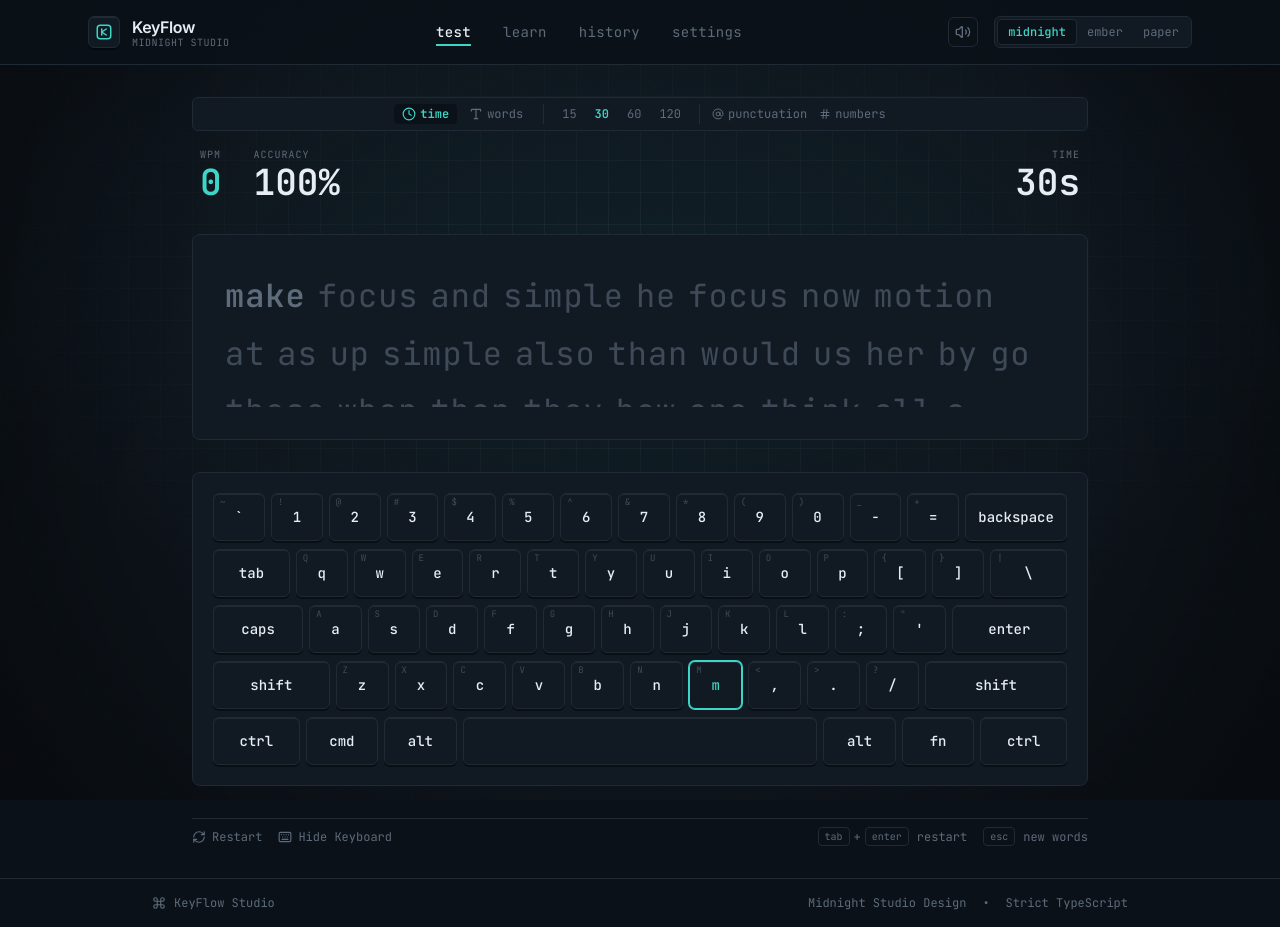
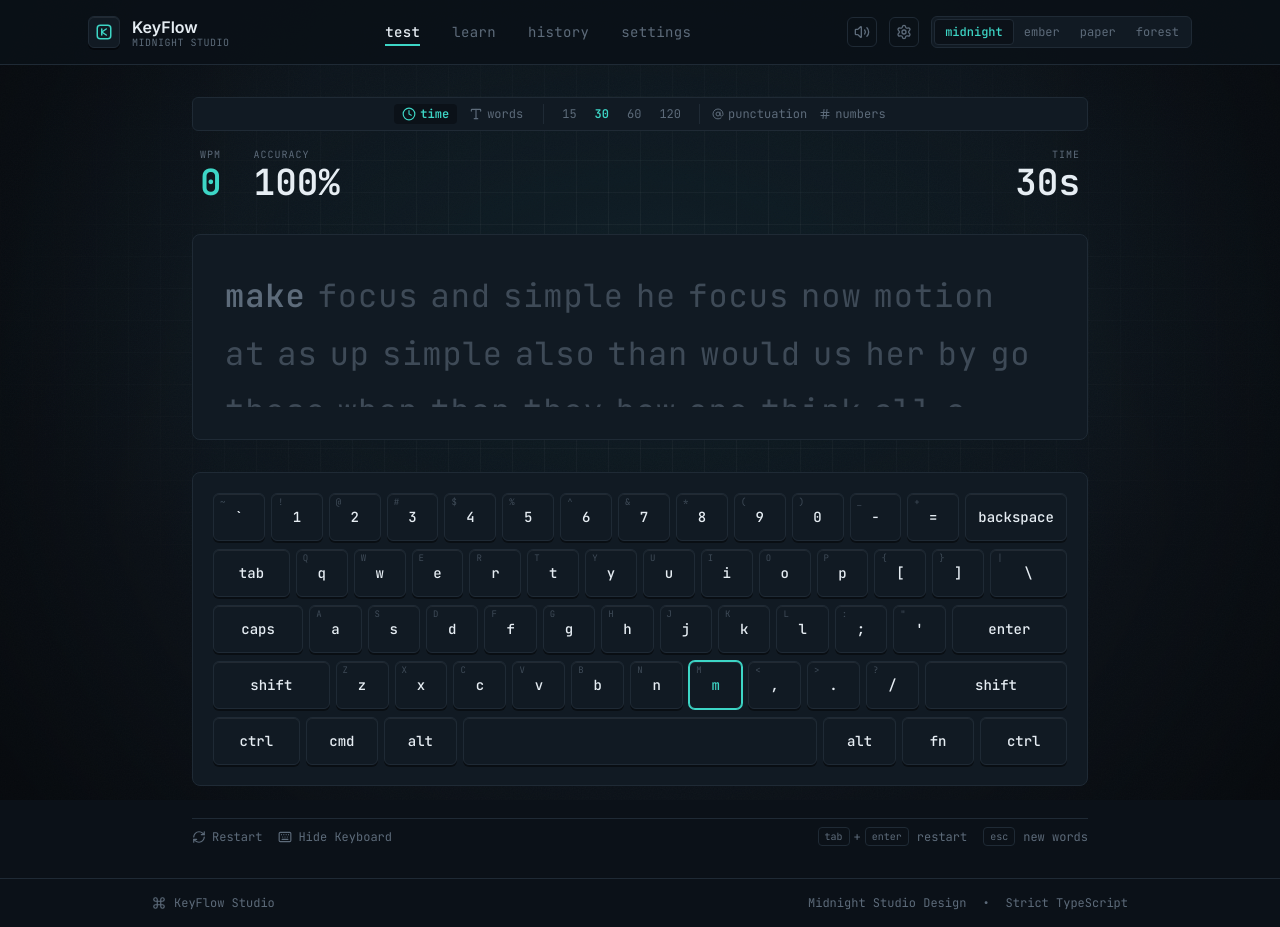
Before and after one commit to dkayush7373/TypeNest, a Next.js app: page / in a window 1280 px wide. Built offline with nearby package versions, Linux system fonts and the light colour scheme.

Commit message:
style(theme): add Forest theme, solid panel styles, and keycap mono font styling

```diff
--- a/app/globals.css
+++ b/app/globals.css
@@ -58,6 +58,25 @@
   --key-shadow: rgba(0, 0, 0, 0.08);
 }
 
+[data-theme="forest"] {
+  --bg: #0c1612;
+  --panel: #13201a;
+  --panel-active: #192a23;
+  --border: #20332a;
+  --text: #e2ede6;
+  --text-muted: #647d70;
+  --accent: #3ecf8e;
+  --accent-contrast: #061f14;
+  --accent-soft: rgba(62, 207, 142, 0.12);
+  --error: #ff6b6b;
+  --error-soft: rgba(255, 107, 107, 0.12);
+  --radial-light: #16382b;
+  --radial-opacity: 0.38;
+  --grid-line: rgba(255, 255, 255, 0.04);
+  --key-highlight: rgba(255, 255, 255, 0.07);
+  --key-shadow: rgba(0, 0, 0, 0.45);
+}
+
 * {
   box-sizing: border-box;
 }
@@ -83,6 +102,7 @@ html, body {
 
 /* Keycap styling with realistic top highlight and subtle press translation */
 .keycap {
+  font-family: var(--font-mono), monospace;
   border: 1px solid var(--border);
   background-color: var(--panel);
   border-radius: 6px;
--- a/components/SettingsView.tsx
+++ b/components/SettingsView.tsx
@@ -41,6 +41,11 @@ export const SettingsView: React.FC<SettingsViewProps> = ({
       label: 'Paper',
       desc: 'Crisp light workspace with deep forest teal contrast.',
     },
+    {
+      id: 'forest',
+      label: 'Forest',
+      desc: 'Deep pine obsidian base with vibrant emerald green accent.',
+    },
   ];
 
   const layouts: { id: KeyboardLayoutType; label: string; desc: string }[] = [
@@ -65,7 +70,7 @@ export const SettingsView: React.FC<SettingsViewProps> = ({
     <div className="w-full max-w-4xl flex flex-col space-y-8 animate-fadeIn">
       {/* Header */}
       <div className="pb-4 border-b border-[var(--border)]">
-        <h2 className="text-2xl font-bold tracking-tight text-[var(--text)]">
+        <h2 className="text-2xl font-bold tracking-normal text-[var(--text)]">
           Workspace Settings
         </h2>
         <p className="text-xs font-mono text-[var(--text-muted)] mt-1">
--- a/components/TopBar.tsx
+++ b/components/TopBar.tsx
@@ -3,7 +3,7 @@
 import React from 'react';
 import { ActiveTab, ThemeMode } from '@/types';
 import { useTheme } from '@/hooks/useTheme';
-import { Volume2, VolumeX } from 'lucide-react';
+import { Volume2, VolumeX, Settings as SettingsIcon } from 'lucide-react';
 
 interface TopBarProps {
   activeTab: ActiveTab;
@@ -24,6 +24,7 @@ export const TopBar: React.FC<TopBarProps> = ({
     { id: 'midnight', label: 'Midnight' },
     { id: 'ember', label: 'Ember' },
     { id: 'paper', label: 'Paper' },
+    { id: 'forest', label: 'Forest' },
   ];
 
   const navItems: { id: ActiveTab; label: string }[] = [
@@ -64,7 +65,7 @@ export const TopBar: React.FC<TopBarProps> = ({
           </div>
 
           <div className="flex flex-col">
-            <span className="font-semibold text-base tracking-tight text-[var(--text)]">
+            <span className="font-semibold text-base tracking-normal text-[var(--text)]">
               KeyFlow
             </span>
             <span className="text-[10px] tracking-wider uppercase text-[var(--text-muted)] font-mono -mt-1">
@@ -102,8 +103,8 @@ export const TopBar: React.FC<TopBarProps> = ({
           })}
         </nav>
 
-        {/* Right Controls: Sound & Theme Switcher */}
-        <div className="flex items-center space-x-4">
+        {/* Right Controls: Sound, Quick Settings & Theme Switcher */}
+        <div className="flex items-center space-x-3">
           {onToggleSound && (
             <button
               onClick={onToggleSound}
@@ -118,6 +119,20 @@ export const TopBar: React.FC<TopBarProps> = ({
               )}
             </button>
           )}
+
+          {/* Quick Settings Button */}
+          <button
+            onClick={() => onTabChange('settings')}
+            aria-label="Open workspace settings"
+            className={`p-1.5 rounded-md border transition-colors focus-visible:outline-none focus-visible:ring-1 focus-visible:ring-[var(--accent)] ${
+              activeTab === 'settings'
+                ? 'border-[var(--accent)] text-[var(--accent)] bg-[var(--panel)]'
+                : 'border-[var(--border)] text-[var(--text-muted)] hover:text-[var(--text)] hover:border-[var(--text-muted)]'
+            }`}
+            title="Workspace Settings"
+          >
+            <SettingsIcon className="w-4 h-4" />
+          </button>
 
           {/* Theme Selector */}
           <div
--- a/types/index.ts
+++ b/types/index.ts
@@ -1,4 +1,4 @@
-export type ThemeMode = 'midnight' | 'ember' | 'paper';
+export type ThemeMode = 'midnight' | 'ember' | 'paper' | 'forest';
 
 export type TestMode = 'time' | 'words';
 export type TimeOption = 15 | 30 | 60 | 120;
```
